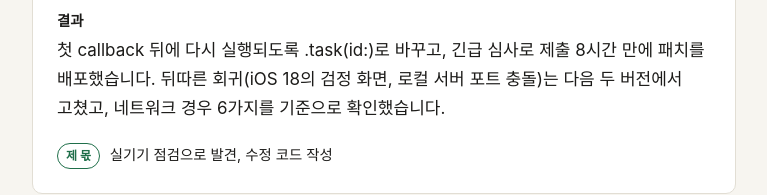
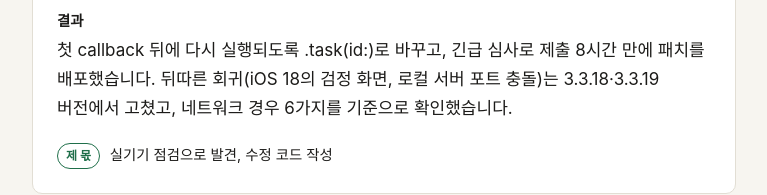
Before and after one commit to minjunkim-labs/portfolio, an Astro site: page / in a window 1280 px wide. Shown: the part 1131-1326 px from the top of the page, without its empty margins (256-1023 px from the left). Built offline with nearby package versions, Linux system fonts and the light colour scheme; Astro itself is replaced by a stand-in of ours.

Commit message:
fix: name the regression-fix versions from the canon instead of "next two"
Co-Authored-By: Claude Opus 5.5 <noreply@anthropic.com>

```diff
--- a/src/pages/index.astro
+++ b/src/pages/index.astro
@@ -26,7 +26,7 @@ const works: Work[] = [
     turn:
       "원인은 네트워크 상태를 확인하는 타이밍이었습니다. iOS 26.4에서는 첫 NWPathMonitor callback이 스플래시의 SwiftUI .task보다 늦게 와서, 연결 확인 전에 초기화를 건너뛰고 다시 실행하지 않았습니다.",
     result:
-      "첫 callback 뒤에 다시 실행되도록 .task(id:)로 바꾸고, 긴급 심사로 제출 8시간 만에 패치를 배포했습니다. 뒤따른 회귀(iOS 18의 검정 화면, 로컬 서버 포트 충돌)는 다음 두 버전에서 고쳤고, 네트워크 경우 6가지를 기준으로 확인했습니다.",
+      "첫 callback 뒤에 다시 실행되도록 .task(id:)로 바꾸고, 긴급 심사로 제출 8시간 만에 패치를 배포했습니다. 뒤따른 회귀(iOS 18의 검정 화면, 로컬 서버 포트 충돌)는 3.3.18·3.3.19 버전에서 고쳤고, 네트워크 경우 6가지를 기준으로 확인했습니다.",
     credits: [
       { who: "me", text: "실기기 점검으로 발견, 수정 코드 작성" },
     ],
```
